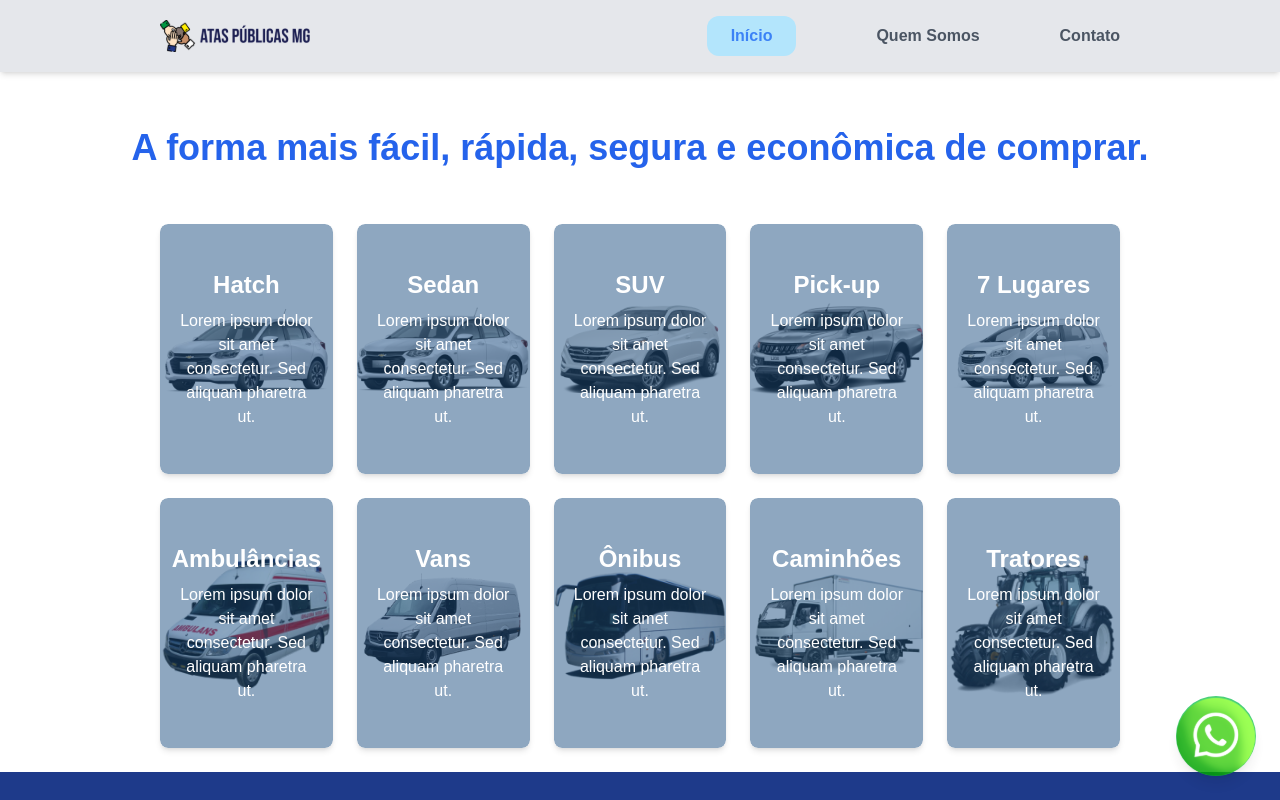
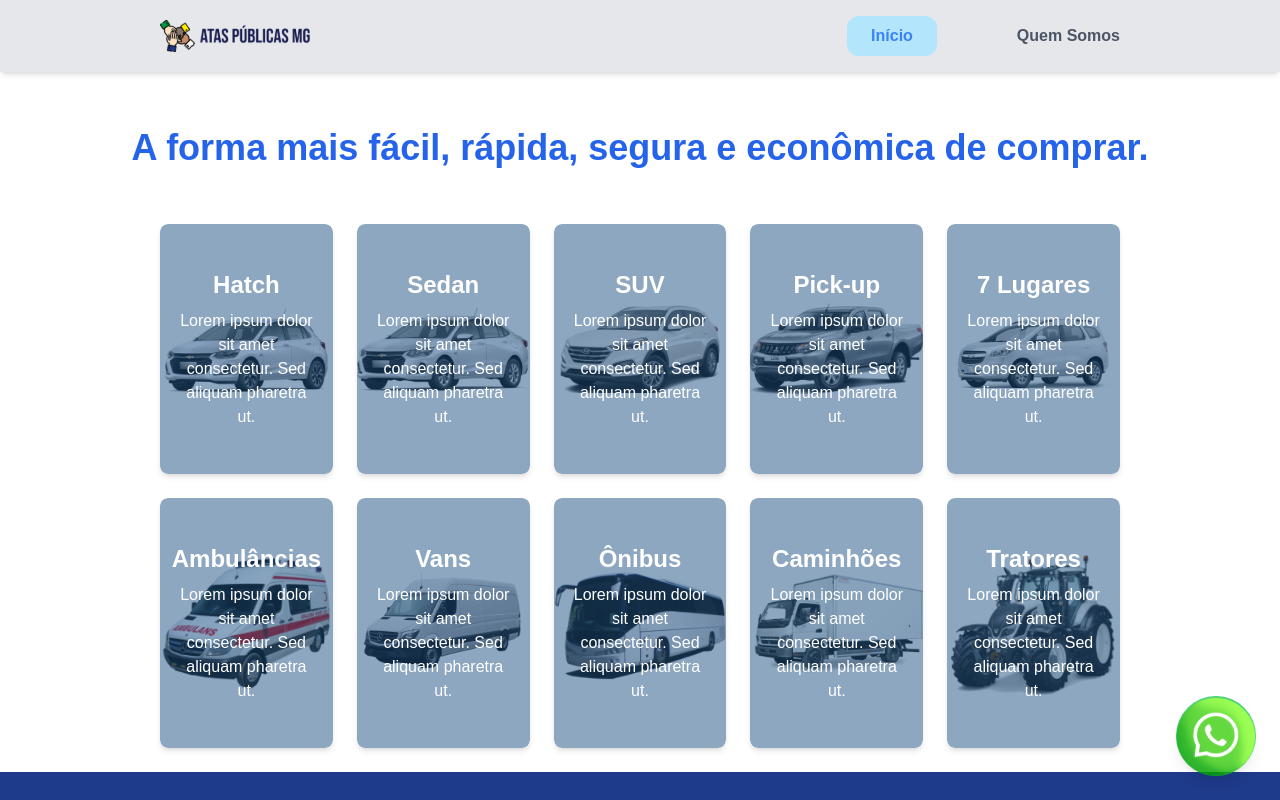
Before and after one commit to RangelTomazilli/ATAS-site, a Next.js app in the folder site/: page / in a window 1280 px wide. Shown: the top 800 px of the page. Built offline with nearby package versions, Linux system fonts and the light colour scheme.

Commit message:
remove contatos

```diff
--- a/site/app/components/Navbar/index.tsx
+++ b/site/app/components/Navbar/index.tsx
@@ -19,10 +19,10 @@ const Navbar: React.FC = () => {
         name: "Quem Somos",
         href: "/quem-somos",
       },
-      {
-        name: "Contato",
-        href: "/contato",
-      },
+      // {
+      //   name: "Contato",
+      //   href: "/contato",
+      // },
     ],
   };
 
```
